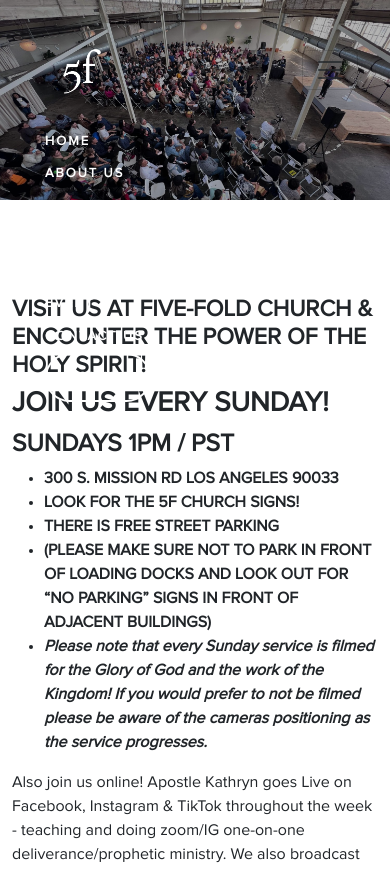
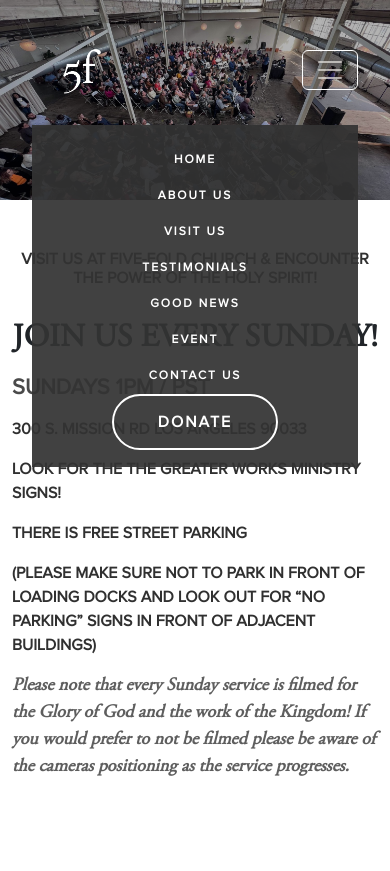
Before and after one commit to webarttechnology/5fchurch, a PHP site: page /visitus.php in a window 390 px wide, after a click that opens the changed part; the page is wider, and only the part inside the window is pictured. Shown: the top 871 px of that part. Run offline with PHP 8.4, Linux system fonts and the light colour scheme; some libraries are stand-ins or nearby versions; some web fonts are replaced.

Commit message:
Responsive design

```diff
--- a/about-contact.php
+++ b/about-contact.php
@@ -23,8 +23,8 @@
     <div class="col-md-9" id="mission">
       <div class="tab-content">
         <h2>CONTACT US</h2>
-        <p class="mail-text"><strong>E-mail: info@5fchurch.org</strong></p>
-        <p>If you’d like to join our mailing list where we send empowerment and updates fill out the form share with us you’d like to join our e-mail list or send an e-mail to info@5fchurch.org.</p>
+        <p class="mail-text"><strong>E-mail: info@thegreaterworksministry.org</strong></p>
+        <p>If you’d like to join our mailing list where we send empowerment and updates fill out the form share with us you’d like to join our e-mail list or send an e-mail to info@thegreaterworksministry.org.</p>
 
         <form class="Contact-form">
         <div class="row g-3">
--- a/contact.php
+++ b/contact.php
@@ -22,7 +22,7 @@
             </div>
             <div class="col-md-6">
                 <div class="card">
-                    <h2><a href="email:info@email.com">Email: info@gmail.com</a></h2>
+                    <h2><a href="email:info@thegreaterworksministry.com">Email: info@thegreaterworksministry.com</a></h2>
                 </div>
             </div>
         </div>
@@ -79,7 +79,7 @@
 
                         <div class="contact-info-content">
                             <h4>Email</h4>
-                            <p>info@gmail.com</p>
+                            <p>info@thegreaterworksministry.com</p>
                         </div>
                     </div>
                 </div>
--- a/css/responsive.css
+++ b/css/responsive.css
@@ -1,8 +1,11 @@
+/*Tanmoy CSS */
+
 @media only screen and (max-width: 767px) {
-    .tab-section  .container{
+    .tab-section .container {
         padding-top: 50px;
     }
-    .tab-section ul{
+
+    .tab-section ul {
         text-align: center;
     }
 
@@ -11,15 +14,118 @@
         height: auto;
         object-fit: cover;
     }
-    .tab-section .tab-content h2{
+
+    .tab-section .tab-content h2 {
         text-align: center;
     }
 
     .tab-section iframe {
         width: 100%;
     }
+
     .eventsec .watchbtn {
-
         gap: 10px;
     }
+
+    .news {
+        padding: 38px 0;
+    }
+
+
+    .testimonials {
+        padding: 50px 0;
+    }
 }
+
+@media only screen and (max-width: 1023px) {
+    .imgetext-section .imgtxt-wrapper .container {
+        padding: 0 10px;
+    }
+}
+
+@media only screen and (max-width: 991px) {
+    header .navbar-collapse {
+        width: 100%;
+        background-color: rgb(51 51 51 / 93%);
+    }
+}
+
+/*Tanmoy CSS END */
+
+/* Ria Nandi home Responsive */
+@media (max-width: 767px) {
+
+
+    .joinus-section .join-wrapper .bottom-content h3 {
+
+        font-size: 16px;
+    }
+
+    .imgetext-section .bottom-content p {
+
+        font-size: 28px;
+    }
+
+    .eventsec .eventvideo iframe {
+        height: 406px;
+    }
+
+    .contactsec .card {
+        margin: 18px 2px;
+    }
+
+    .cntctsec .contact-info-content br {
+        display: none;
+    }
+
+    .contact-info-content p {
+        font-size: 1.5em;
+    }
+
+    .section-header h2 {
+        font-size: 2em;
+    }
+
+    .contact-form {
+        padding: 10px;
+    }
+
+    .contactsec .card {
+        padding: 10px 20px;
+    }
+
+    .contactsec .card h2 {
+        margin-bottom: 0;
+    }
+
+    .content-section {
+        padding: 50px 0;
+    }
+
+    .btn-dark {
+        padding: 20px 22px;
+    }
+}
+
+
+
+
+
+
+@media (max-width: 1023px) {
+    header .navbar .navbar-nav .nav-item .nav-link {
+        font-size: 12px;
+    }
+
+    .joinus-section strong {
+        font-size: 19px;
+    }
+
+    .tab-section .tab-content img {
+        width: 98%;
+    }
+
+    .content-section .maps iframe {
+        width: 100%;
+    }
+}
--- a/css/style.css
+++ b/css/style.css
@@ -44,6 +44,7 @@
   --dark: #EED3CA;
   --icon-color: #7B7792;
   --bg-color: #EED3CA;
+  --font-secondary: 'Adobe Garamond Pro';
 }
 
 
@@ -98,8 +99,9 @@ header .navbar {
 	padding: 15px 20px;
 }
 header .navbar .navbar-nav .nav-item .nav-link {
+    font-family: var(--primary-font);
 	color: #fff;
-	font-size: 13px;
+	font-size: 17px;
     text-transform: uppercase;
     text-decoration: none;
     letter-spacing: 2px;
@@ -107,7 +109,7 @@ header .navbar .navbar-nav .nav-item .nav-link {
     font-style: normal;
     line-height: 1em;
     display: block;
-    padding: 0.75em 1em;
+    /* padding: 0.75em 1em; */
 }
 header .navbar .navbar-nav {
 	margin: 0 0 0 auto !important;
@@ -135,7 +137,33 @@ header .navbar .navbar-brand {
 	line-height: 1;
 }
 
+.navbar .navbar-toggler {
+    border-color: #fff;
+}
+.navbar-toggler-icon {
+    filter: invert(1);
+}
 
+.navbar-toggler {
+    border: none;
+}
+
+
+header .navbar-collapse {
+    text-align: center;
+    padding: 17px 10px;
+}
+
+
+header .nav-item {
+    padding: 4px 0
+}
+
+header .navbar .collapse .btn {
+   margin: 0 auto;
+    padding: 14px 44px;
+    font-size: 16px;
+}
 
 .home-banner .slick-slide img {
 	width: 100%;
@@ -993,6 +1021,9 @@ header .navbar .navbar-nav li.nav-item.dropdown ul li a {
     text-align: center;
     padding-top: 15px;
 }
+.contactsec .card h2 {
+    font-size: 22px;
+}
 /*
 @media (max-width: 991px) {
     section {
@@ -1083,3 +1114,67 @@ padding: 1em 2.5em;
 .tab-section .tab-content .mail-text strong {
     font-size: 18px !important;
 }
+
+.content-section {
+    padding: 96px 0
+}
+.content-section .container {
+padding-top: 0;
+
+}
+
+.content-section .top-content h3 {
+    font-family: var(--primary-font);
+    font-size: 16px;
+    font-weight: 700;
+    color: rgba(26,26,26,.9);
+    text-align: center;
+}
+
+.content-section .top-content h1 {
+    font-family: var(--font-secondary);
+    font-size: 32px;
+    font-weight: 700;
+    text-align: center;
+    margin: 1em 0 0.5em;
+}
+
+.content-section .top-content h2 {
+    font-family: var(--primary-font);
+    font-size: 22px;
+    font-weight: 700;
+    color: #4a4a4a;
+}
+
+.content-section .top-content ul{
+    padding: 0;
+}
+
+.content-section .top-content ul li {
+    font-family: var(--primary-font);
+    font-size: 16px;
+    color: rgba(26,26,26,.9);
+    font-weight: 700;
+    list-style: none;
+    margin: 1em 0 0.5em;
+}
+
+.content-section .top-content ul li  p strong em  {
+    font-family: var(--font-secondary);
+    font-size: 18px;
+    color:  rgba(26,26,26,.7);
+    margin: 18px 0;
+}
+
+.content-section .bottom-cntt {
+    margin-top: 100px;
+    text-align: center;
+}
+
+.content-section .bottom-cntt .maps {
+    margin-top: 30px;
+}
+
+.content-section .bottom-cntt .maps iframe {
+    width: 100%;
+}
--- a/footer.php
+++ b/footer.php
@@ -22,10 +22,10 @@
 
     <div class="footer-inner">
     <div class="text-center">
-      FIVE-FOLD CHURCH  <a href="mailto:info@5fchurch.org">INFO@5FCHURCH.ORG</a>
+      THE GREATER WORKS MINISTRY  <a href="mailto:info@thegreaterworksministry.org">INFO@THEGREATERWORKSMINISTRY.ORG</a>
     </div>
     <div class="text-center sqs-layout">
-      FIVE-FOLD CHURCH - 300 S. Mission rd Los Angeles CA 90033
+      THE GREATER WORKS MINISTRY - 300 S. Mission rd Los Angeles CA 90033
     </div>
     </div>
   </footer>
--- a/index.php
+++ b/index.php
@@ -16,7 +16,7 @@
                 <img src="images/l-image.jpg">
             </div>
             <div class="bottom-content">
-                <p>We are a community of believers who are passionate to see Jesus have His way; coming in power, moving in signs, wonders & miracles. God is releasing revival to America & we are committed to be surrendered vessels of Him in His mighty move. We are daily in awe of Him, as He moves in power, doing miracles for people at Revival in the Park and online during the lives every single time! We are excited to be a part of the wonders He is doing in Los Angeles, America and across the world! At 5F Church you will encounter the power of God and be equipped to be a powerful vessel of God.</p>
+                <p>We are a community of believers who are passionate to see Jesus have His way; coming in power, moving in signs, wonders & miracles. God is releasing revival to America & we are committed to be surrendered vessels of Him in His mighty move. We are daily in awe of Him, as He moves in power, doing miracles for people at Revival in the Park and online during the lives every single time! We are excited to be a part of the wonders He is doing in Los Angeles, America and across the world! At THE GREATER WORKS MINISTRY you will encounter the power of God and be equipped to be a powerful vessel of God.</p>
             </div>
             <hr>
             </div>
@@ -32,7 +32,7 @@
             <h2><strong>SUNDAYS - 1PM</strong></h2>
             <ul>
                 <li><p><strong>300 S. Mission rd Los Angeles 90033 </strong></p></li>
-                <li><p><strong>LOOK FOR THE 5F CHURCH SIGNS! </strong></p></li>
+                <li><p><strong>LOOK FOR THE THE GREATER WORKS MINISTRY SIGNS! </strong></p></li>
                 <li><p><strong>There is free street parking </strong></p></li>
                 <li><p><strong>(PLEASE MAKE SURE NOT TO PARK IN FRONT OF LOADING DOCKS AND LOOK OUT FOR “NO PARKING” SIGNS IN FRONT OF ADJACENT BUILDINGS) </strong></p></li>
             </ul>
--- a/visitus.php
+++ b/visitus.php
@@ -16,7 +16,7 @@
                 <h2><strong>SUNDAYS 1PM / PST</strong></h2>
             <ul>
                 <li><p><strong>300 S. MISSION RD LOS ANGELES 90033</strong></p></li>
-                <li><p><strong>LOOK FOR THE 5F CHURCH SIGNS!</strong></p></li>
+                <li><p><strong>LOOK FOR THE THE GREATER WORKS MINISTRY SIGNS!</strong></p></li>
                 <li><p><strong>THERE IS FREE STREET PARKING</strong></p></li>
                 <li><p><strong>(PLEASE MAKE SURE NOT TO PARK IN FRONT OF LOADING DOCKS AND LOOK OUT FOR “NO PARKING” SIGNS IN FRONT OF ADJACENT BUILDINGS)</strong></p></li>
                 <li><p><strong><em>Please note that every Sunday service is filmed for the Glory of God and the work of the Kingdom! If you would prefer to not be filmed please be aware of the cameras positioning as the service progresses.</em></strong></p></li>
```
